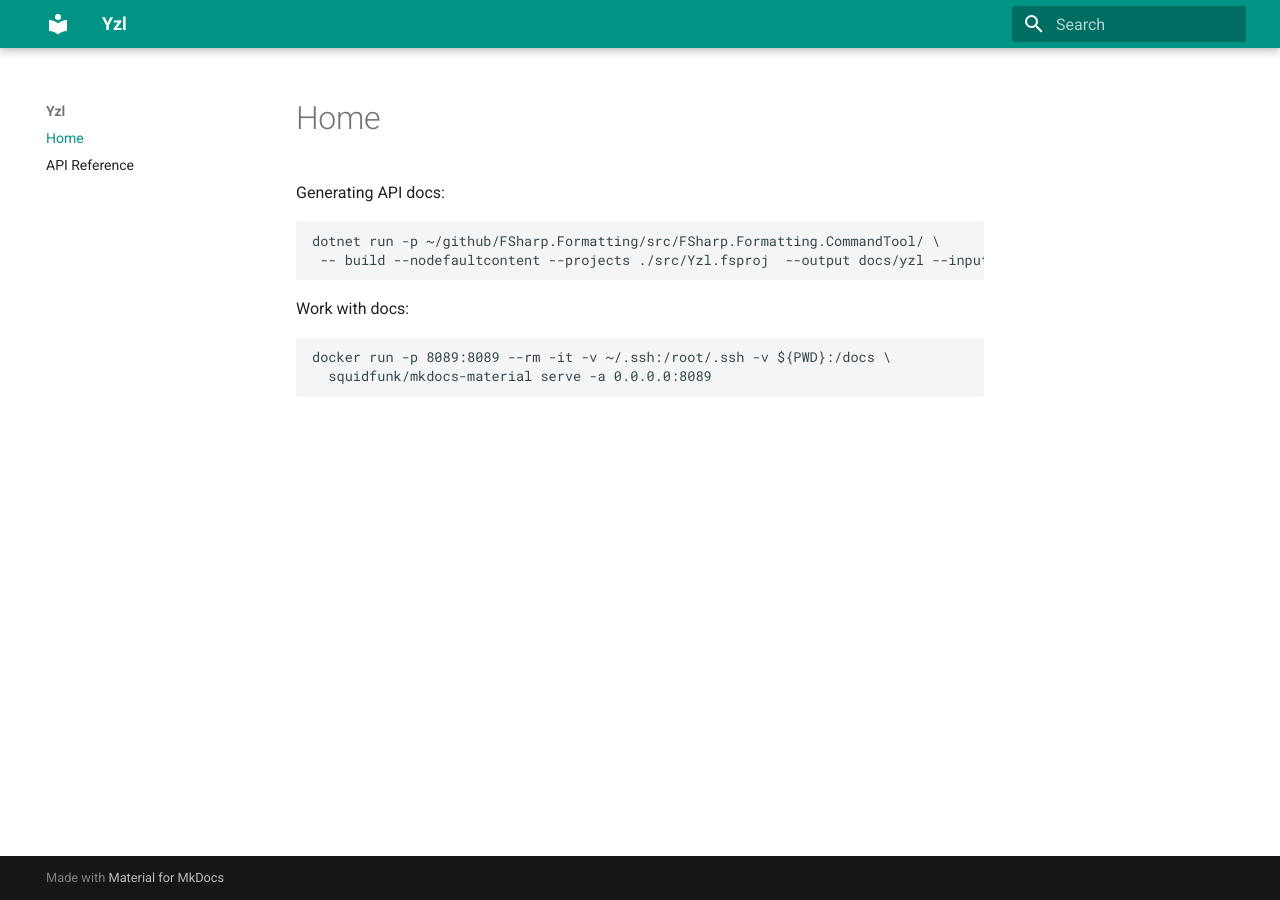
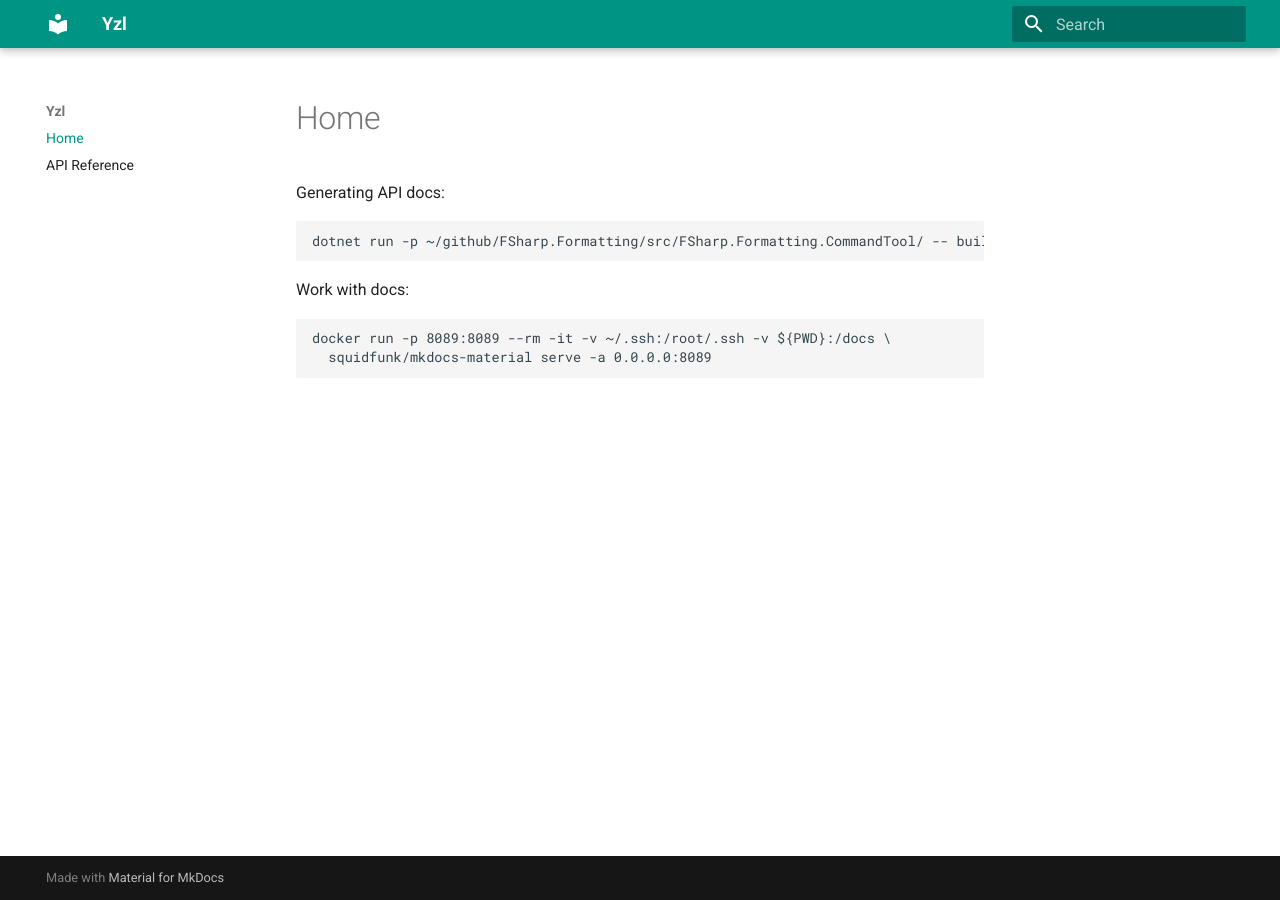
Before and after one commit to queil/yzl, an MkDocs documentation site: the page built from docs/index.md, in a window 1280 px wide. Built offline with MkDocs 1.6.1 and Material for MkDocs 9.7.7, drawn with Linux system fonts in a browser that asks for light colours.

Commit message:
Updates to docs

````diff
--- a/docs/index.md
+++ b/docs/index.md
@@ -5,8 +5,7 @@ title: "yzl - YAML Zero-Language - F# DSL for YAML"
 Generating API docs:
 
 ```
-dotnet run -p ~/github/FSharp.Formatting/src/FSharp.Formatting.CommandTool/ \
- -- build --nodefaultcontent --projects ./src/Yzl.fsproj  --output docs/yzl --input docs/yzl --clean
+dotnet run -p ~/github/FSharp.Formatting/src/FSharp.Formatting.CommandTool/ -- build --nodefaultcontent --projects ./src/Yzl.fsproj  --output docs/yzl --input docs/yzl --clean
 ```
 
 Work with docs:
````
Also changed, not shown: 1 other file.
